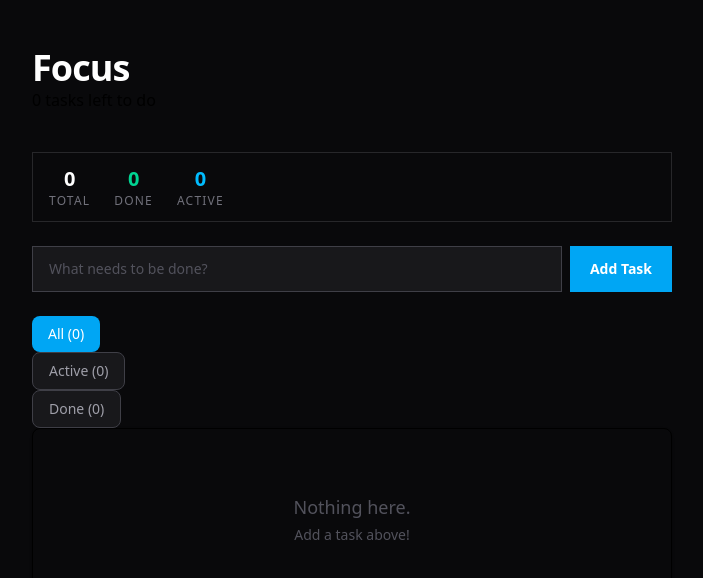
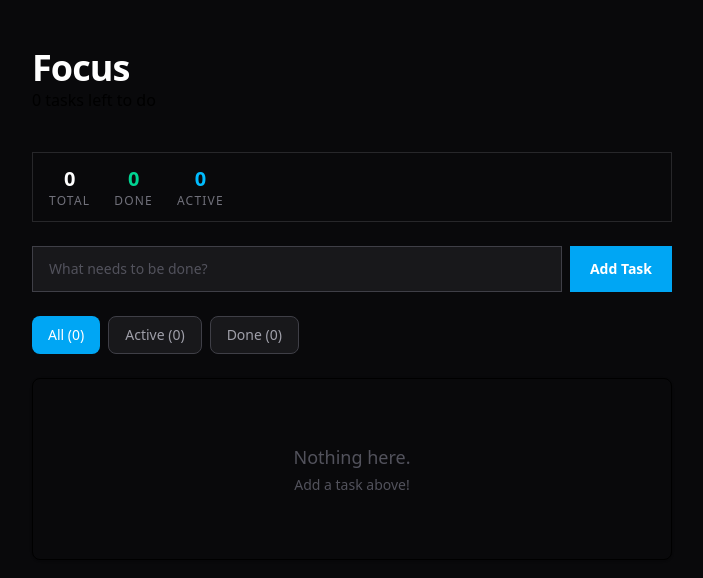
Before and after one commit to buyam11/Focus-Task-Manager, a Next.js app: page / in a window 1280 px wide. Shown: the top 578 px of the page, without its empty margins (288-991 px from the left). Built offline with nearby package versions, Linux system fonts and the light colour scheme.

Commit message:
added Tailwind to FilterBar

```diff
--- a/src/components/FilterBar.js
+++ b/src/components/FilterBar.js
@@ -21,7 +21,7 @@ const Filters = ['all', 'active', 'done'];
 
 export default function FilterBar({current, onFilterChange, counts}) {
     return (
-        <div className="">
+        <div className="flex gap-2 mb-6">
             {Filters.map((mode) => (
                 // onFilterChange is a callback defined in Taskboard (TaskBoard's setFilter function
                 // passed as a prop) which handles the state update. FiltersBar just signals upward
```
